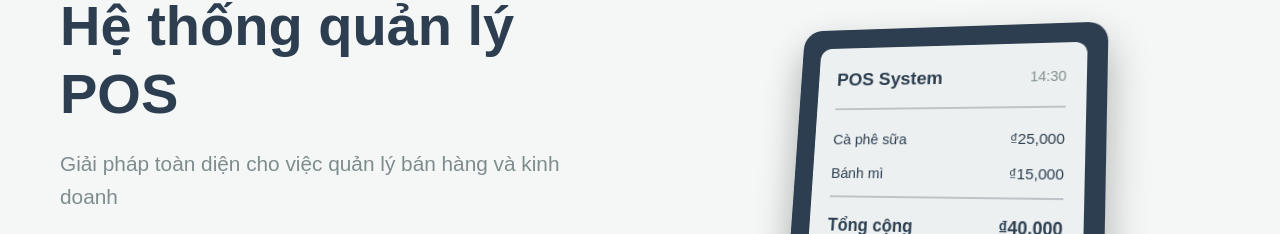
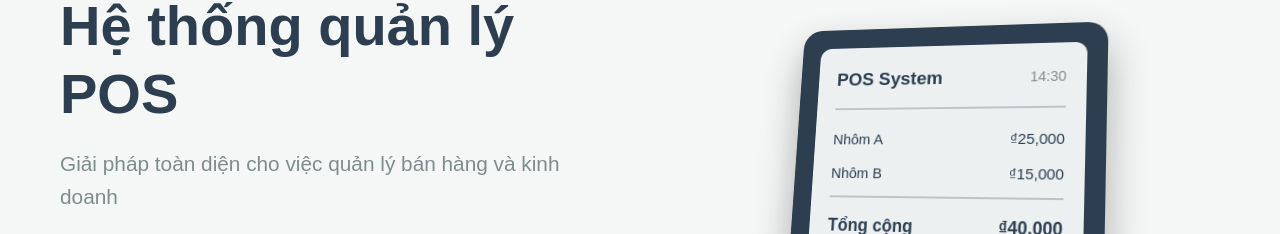
Before and after one commit to HoangVanLuong2207/FE_POS, a Vue app: page / in a window 1280 px wide. Shown: the part 209-443 px from the top of the page. Built offline with nearby package versions, Linux system fonts and the light colour scheme; no server answers; sample sign-in values are in the browser's storage.

Commit message:
deployv7

```diff
--- a/src/views/Admin/Dashboard.vue
+++ b/src/views/Admin/Dashboard.vue
@@ -73,7 +73,7 @@ const loading = ref(false)
 const now = new Date()
 const selectedYear = ref(now.getFullYear())
 const selectedMonth = ref(now.getMonth() + 1)
-const yearOptions = ref([now.getFullYear() - 1, now.getFullYear(), now.getFullYear() + 1])
+const yearOptions = ref([now.getFullYear() - 5,  now.getFullYear() - 4, now.getFullYear() - 3, now.getFullYear() - 2, now.getFullYear() - 1, now.getFullYear()])
 const monthOptions = ref([
   { value: 1, label: 'Tháng 1' },
   { value: 2, label: 'Tháng 2' },
--- a/src/views/Home.vue
+++ b/src/views/Home.vue
@@ -24,11 +24,11 @@
             </div>
             <div class="pos-content">
               <div class="pos-item">
-                <span>Cà phê sữa</span>
+                <span>Nhôm A</span>
                 <span>₫25,000</span>
               </div>
               <div class="pos-item">
-                <span>Bánh mì</span>
+                <span>Nhôm B</span>
                 <span>₫15,000</span>
               </div>
               <div class="pos-total">
--- a/src/views/Staff/Staff.vue
+++ b/src/views/Staff/Staff.vue
@@ -113,7 +113,7 @@
                     >
                       -
                     </button>
-                    <span class="w-8 text-center text-sm font-medium">{{ item.quantity }}</span>
+                    <input type="number" min="1" v-model="item.quantity" class="w-8 text-center text-sm font-medium" />
                     <button
                       @click="increaseQuantity(item.id)"
                       class="w-6 h-6 bg-gray-200 hover:bg-gray-300 rounded-full flex items-center justify-center text-sm"
@@ -200,7 +200,7 @@
             </div>
             <div class="flex items-center gap-2">
               <button @click="decreaseQuantity(item.id)" class="w-6 h-6 bg-gray-200 rounded-full">-</button>
-              <span class="w-8 text-center">{{ item.quantity }}</span>
+              <input type="number" v-model="item.quantity" class="w-8 text-center" />
               <button @click="increaseQuantity(item.id)" class="w-6 h-6 bg-gray-200 rounded-full">+</button>
             </div>
             <button @click="removeFromCart(item.id)" class="text-red-500 text-sm">×</button>
```
